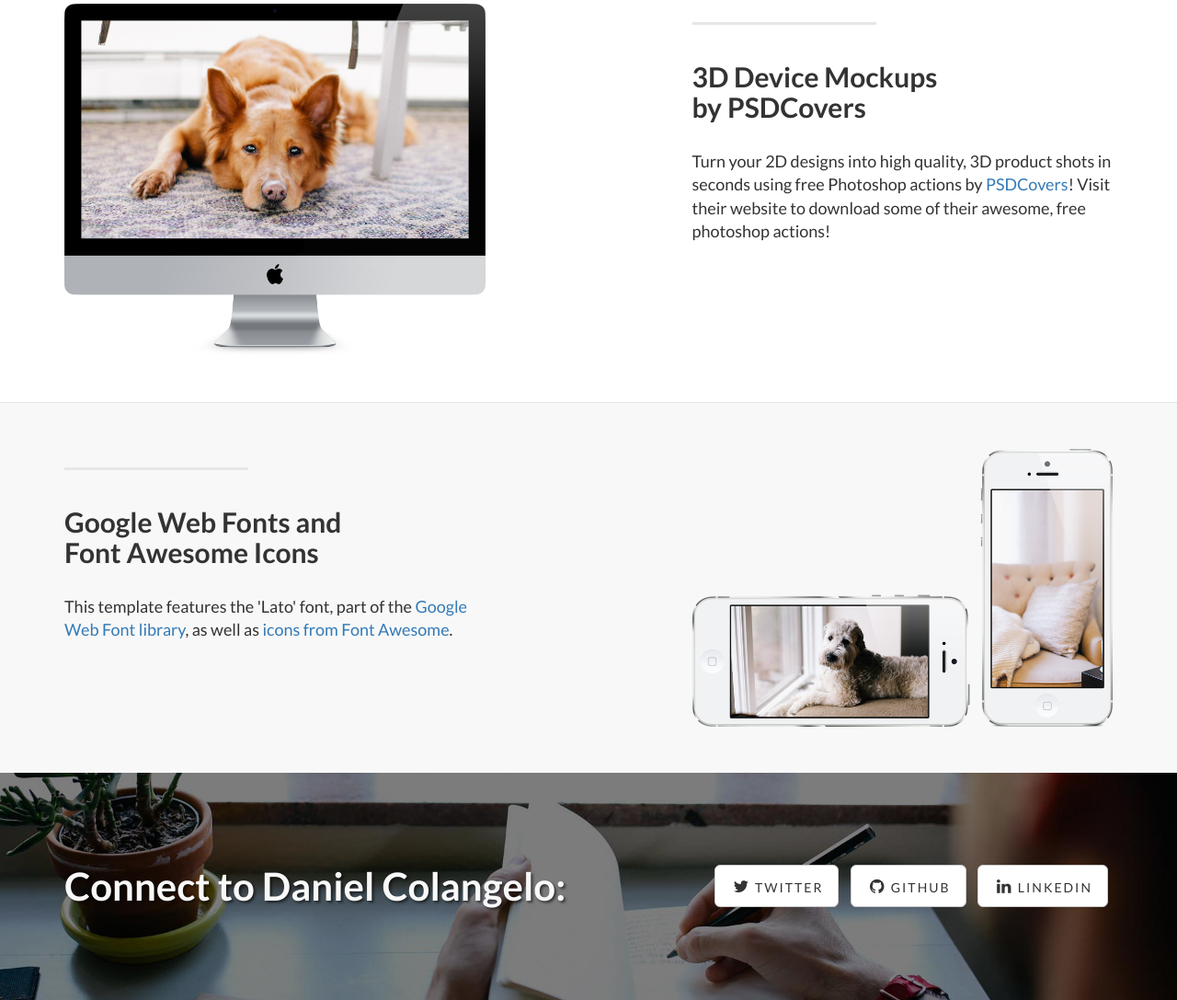
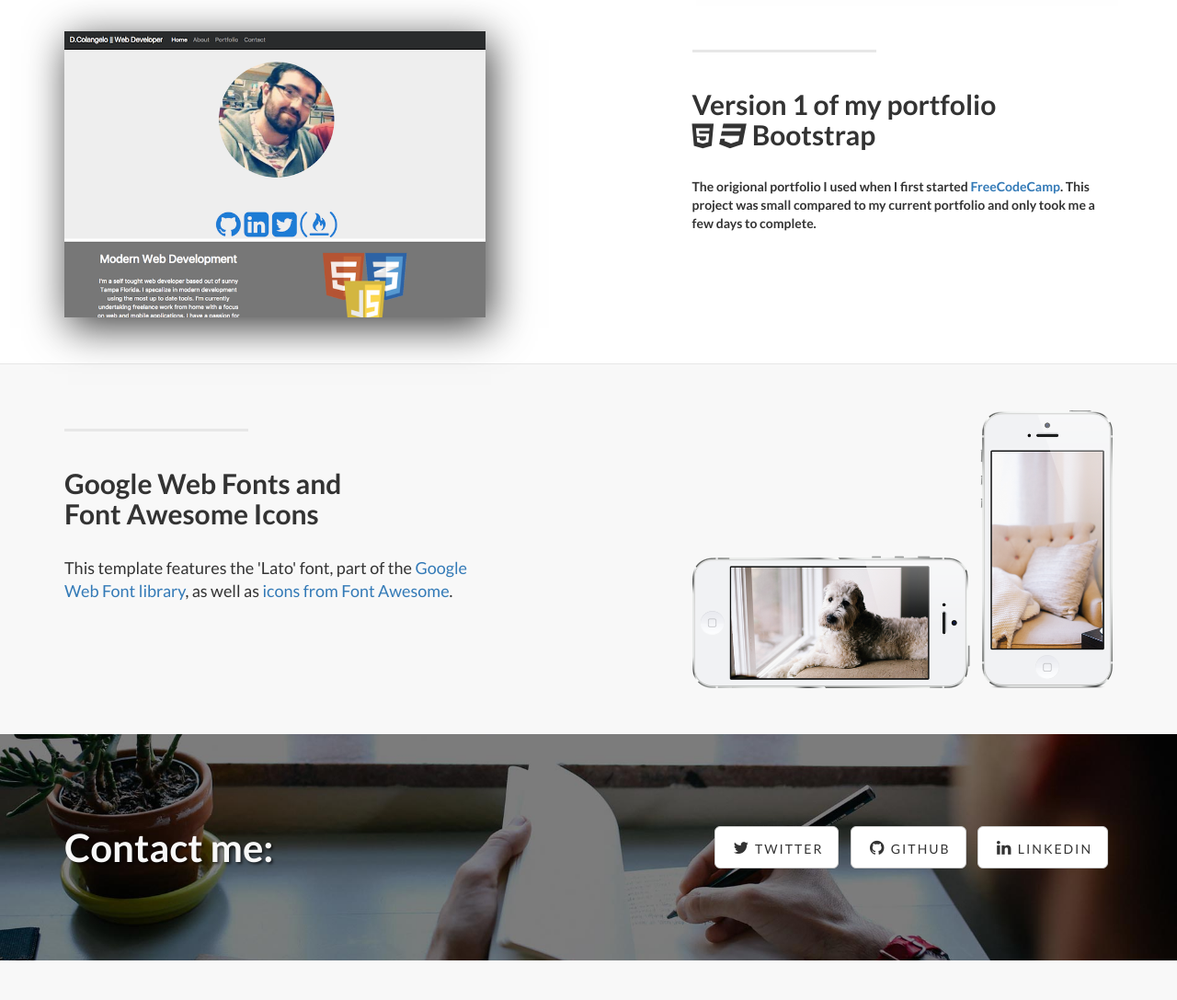
Before and after one commit to danielcolangelo/danielcolangelo.github.io, a plain HTML site: page index.html in a window 1280 px wide. Shown: the part 1657-2744 px from the top of the page at 92% size. Drawn offline with Linux system fonts and the light colour scheme.

Commit message:
added portfolio section
added another project to the portfolio section. and fixed a problem
with my photo not aligning to the row.

```diff
--- a/css/landing-page.css
+++ b/css/landing-page.css
@@ -73,6 +73,10 @@ h6 {
   height: 60%;
   margin-bottom: 15px;
   text-shadow: center;
+}
+
+.profile-img{
+	margin-bottom: 30px;
 }
 
 
--- a/index.html
+++ b/index.html
@@ -111,7 +111,7 @@
                     <p class="lead">I'm a web developer that uses modern languages like HTML5, CSS, SASS, javascript and jquery to make websites both appealing and functional.</p>
                 </div>
                 <div class="col-lg-5 col-sm-pull-6  col-sm-6">
-                    <img class="img-responsive img-shadows" src="img/profile-img.JPG" alt="Photo of Daniel Colangelo">
+                    <img class="img-responsive img-shadows profile-img" src="img/profile-img.JPG" alt="Photo of Daniel Colangelo">
                 </div>
             </div>
 
@@ -148,11 +148,11 @@
                 <div class="col-lg-5 col-lg-offset-1 col-sm-push-6  col-sm-6">
                     <hr class="section-heading-spacer">
                     <div class="clearfix"></div>
-                    <h2 class="section-heading">3D Device Mockups<br>by PSDCovers</h2>
-                    <p class="lead">Turn your 2D designs into high quality, 3D product shots in seconds using free Photoshop actions by <a target="_blank" href="http://www.psdcovers.com/">PSDCovers</a>! Visit their website to download some of their awesome, free photoshop actions!</p>
+                    <h2 class="section-heading">Version 1 of my portfolio<br><i class="fa fa-html5" aria-hidden="true"></i> <i class="fa fa-css3" aria-hidden="true"></i> Bootstrap</h2></h2>
+                    <p>The origional portfolio I used when I first started <a href="http://freecodecamp.com">FreeCodeCamp</a>. This project was small compared to my current portfolio and only took me a few days to complete.</p>
                 </div>
                 <div class="col-lg-5 col-sm-pull-6  col-sm-6">
-                    <img class="img-responsive" src="img/dog.png" alt="">
+                    <img class="img-responsive img-shadows" src="img/old-portfolio.png" alt="Photo of my old portfolio">
                 </div>
             </div>
 
@@ -191,7 +191,7 @@
 
             <div class="row">
                 <div class="col-lg-6">
-                    <h2>Connect to Daniel Colangelo:</h2>
+                    <h2>Contact me:</h2>
                 </div>
                 <div class="col-lg-6">
                     <ul class="list-inline banner-social-buttons">
```
Also changed, not shown: img/old-portfolio.png (added).
